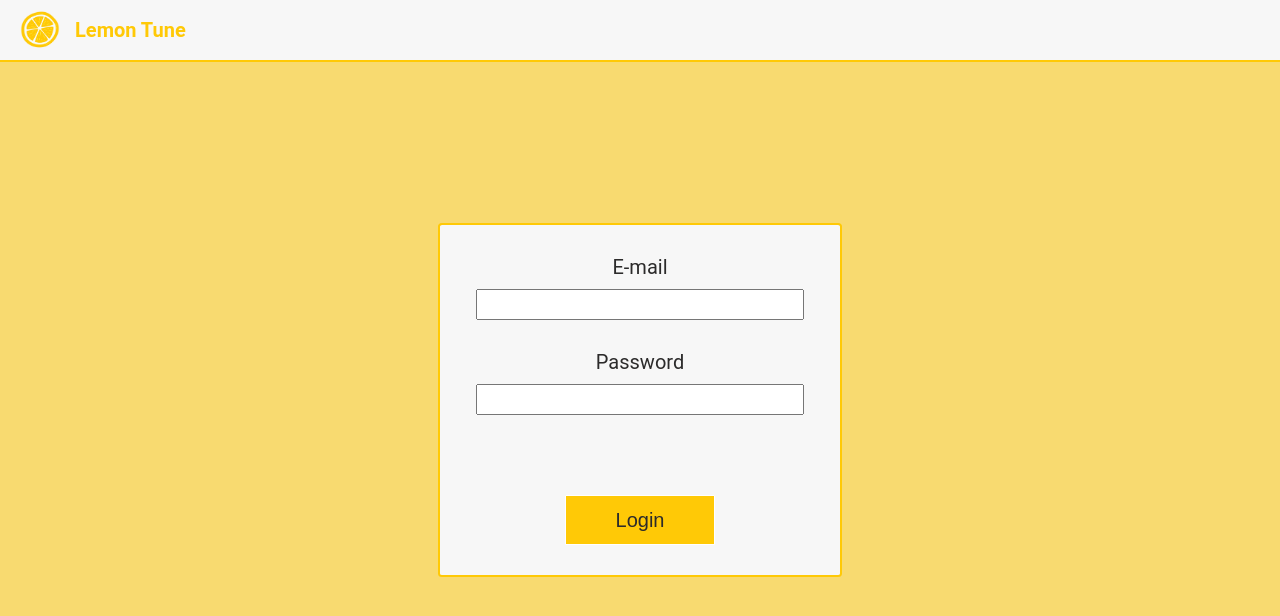
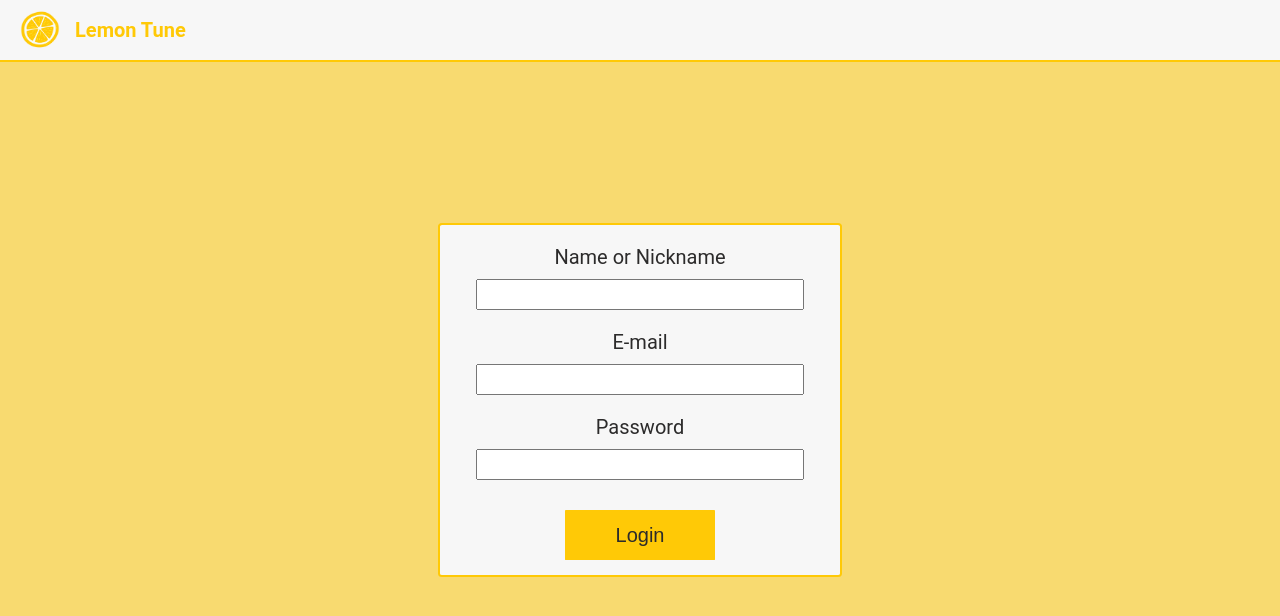
Before and after one commit to jagrunewald/lemon-tune, a React (Create React App) app: page / in a window 1280 px wide. Shown: the top 616 px of the page. Built offline with nearby package versions, Linux system fonts and the light colour scheme.

Commit message:
Adds new input for User Name or Nickname on Login page

```diff
--- a/src/Pages/Login/Login.css
+++ b/src/Pages/Login/Login.css
@@ -21,7 +21,7 @@
 
 .label {
   font-size: 20px;
-  margin-top: 30px;
+  margin-top: 20px;
   width: 100%;
   color: rgb(44, 43, 43);
 }
@@ -38,8 +38,13 @@
   width: 150px;
   height: 50px;
   border-radius: 1%;
-  border: solid 1px white;
+  border: solid 1px rgb(255, 201, 6);
   color: rgb(44, 43, 43);
   font-size: 20px;
-  margin-top: 80px;
+  margin-top: 30px;
 }
+
+.button:hover {
+  background-color: rgb(247, 247, 247);
+  border: solid 3px rgb(255, 201, 6);
+}
--- a/src/Pages/Login/Login.js
+++ b/src/Pages/Login/Login.js
@@ -5,6 +5,7 @@ import './Login.css';
 
 export default function Login () {
   const navigate = useNavigate();
+  const [name, setName] = useState('');
   const [email, setEmail] = useState('');
   const [password, setPassword] = useState('');
   const [buttonLogin, setButtonLogin] = useState(true);
@@ -13,11 +14,15 @@ export default function Login () {
     const regex = /.+@.+\.[A-Za-z]+$/;
     const minLength = 5;
 
-    if (password.length >= minLength && regex.test(email)) {
+    if (name !== '' && regex.test(email) && password.length >= minLength) {
       setButtonLogin(false);
     } else {
       setButtonLogin(true);
     }
+  }
+
+  function handleName({ target }) {
+    setName(target.value);
   }
 
   function handleEmail({ target }) {
@@ -31,13 +36,15 @@ export default function Login () {
 
   function handleClick() {
     localStorage.setItem('user', JSON.stringify(email));
-    navigate("/musics");
+    navigate('/musics');
   }
 
   return (
     <div className='login'>
       <Header />
       <div className='login-container'>
+        <label htmlFor='name' className='label'>Name or Nickname</label>
+        <input type='text' className='input' id='name' name='name' value={name} onChange={ handleName } />
         <label htmlFor='email' className='label'>E-mail</label>
         <input type='email' className='input' id='email' name='email' value={email} onChange={ handleEmail } />
         <label htmlFor='password' className='label'>Password</label>
```
